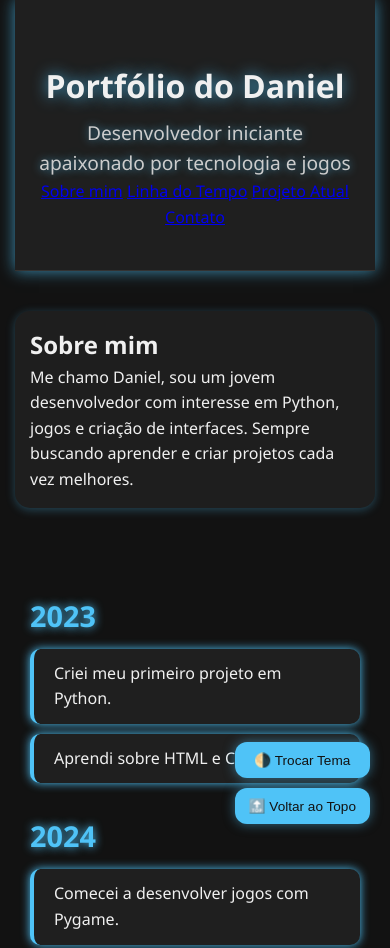
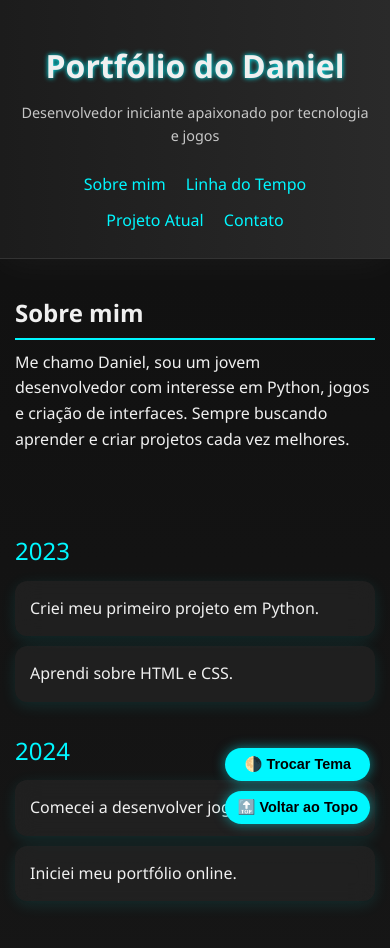
Before and after one commit to Daniel-pixel-cpu/Portfolio, a plain HTML site: page index.html in a window 390 px wide. Shown: the top 948 px of the page. Drawn offline with Linux system fonts and the light colour scheme.

Commit message:
Update style.css

```diff
--- a/style.css
+++ b/style.css
@@ -5,105 +5,124 @@
   box-sizing: border-box;
 }
 
-/* Variáveis de cores */
-:root {
-  --bg: #121212;
-  --text: #f0f0f0;
-  --accent: #4fc3f7;
-  --card: #1e1e1e;
-  --header: #1f1f1f;
+body {
+  font-family: 'Segoe UI', sans-serif;
+  background: linear-gradient(to bottom, #0f0f0f, #1a1a1a);
+  color: #f0f0f0;
+  line-height: 1.6;
+  padding-bottom: 60px;
+  transition: background 0.3s, color 0.3s;
 }
 
+/* Tema claro */
 body.light {
-  --bg: #f9f9f9;
-  --text: #121212;
-  --accent: #2196f3;
-  --card: #ffffff;
-  --header: #e0e0e0;
+  background: linear-gradient(to bottom, #ffffff, #e0e0e0);
+  color: #222;
 }
 
-/* Estilo base do corpo */
-body {
-  background-color: var(--bg);
-  color: var(--text);
-  font-family: 'Segoe UI', Tahoma, Geneva, Verdana, sans-serif;
-  margin: 0;
-  padding: 0 15px;
-  display: flex;
-  flex-direction: column;
-  align-items: center;
-  min-height: 100vh;
-  line-height: 1.6;
-  scroll-behavior: smooth;
-  transition: background-color 0.3s, color 0.3s;
+body.light .evento {
+  background: rgba(255, 255, 255, 0.6);
+  color: #000;
+  backdrop-filter: blur(10px);
+  box-shadow: 0 0 10px rgba(0,0,0,0.1);
 }
 
-/* Header */
+/* Cabeçalho com brilho e fundo escuro */
 header {
-  background-color: var(--header);
-  color: var(--text);
-  padding: 60px 20px 40px;
   text-align: center;
-  box-shadow: 0 0 15px rgba(79, 195, 247, 0.7);
+  padding: 40px 20px 20px;
+  background: linear-gradient(to right, #1c1c1c, #2a2a2a);
+  box-shadow: 0 0 40px rgba(255, 255, 255, 0.05);
   border-bottom: 1px solid #333;
-  width: 100%;
+  position: sticky;
+  top: 0;
+  z-index: 1000;
 }
 
-h1 {
-  font-size: 2.5em;
-  margin-bottom: 0.2em;
-  text-shadow: 0 0 15px #4fc3f7cc;
+header h1 {
+  font-size: 2.5rem;
+  text-shadow: 0 0 5px #00f7ff;
 }
 
 .subtitulo {
-  font-size: 1.2em;
-  color: #ccc;
-  text-shadow: 0 0 8px #4fc3f7aa;
+  margin-top: 10px;
+  font-size: 1rem;
+  opacity: 0.8;
+}
+
+/* Menu de navegação */
+.menu {
+  margin-top: 20px;
+}
+
+.menu a {
+  color: #00f7ff;
+  margin: 0 12px;
+  text-decoration: none;
+  font-weight: 500;
+  transition: 0.3s;
+}
+
+.menu a:hover {
+  color: #00ffe1;
+  text-shadow: 0 0 6px #00f7ff;
 }
 
 /* Seções */
-section {
+section, .container {
   max-width: 800px;
   margin: 40px auto;
   padding: 20px;
-  background-color: var(--card);
-  border-radius: 15px;
-  box-shadow: 0 2px 10px rgba(79, 195, 247, 0.3);
-  transition: transform 0.3s ease, box-shadow 0.3s ease;
 }
 
-section:hover {
-  transform: translateY(-5px);
-  box-shadow: 0 0 25px #4fc3f7aa;
+section h2 {
+  margin-bottom: 10px;
+  border-bottom: 2px solid #00f7ff;
+  padding-bottom: 5px;
 }
 
-/* Container timeline */
-.container {
-  max-width: 800px;
-  margin: 0 auto;
-  padding: 40px 20px;
-}
-
+/* Linha do tempo */
 .ano {
-  font-size: 1.8em;
-  font-weight: 700;
-  margin-top: 30px;
-  color: var(--accent);
-  text-shadow: 0 0 10px var(--accent);
+  font-size: 1.5rem;
+  margin: 30px 0 10px;
+  color: #00f7ff;
 }
 
 .evento {
-  background-color: var(--header);
-  padding: 12px 20px;
+  background: rgba(255, 255, 255, 0.05);
+  padding: 15px;
   margin: 10px 0;
-  border-left: 4px solid var(--accent);
-  border-radius: 10px;
-  box-shadow: 0 0 10px var(--accent);
-  transition: box-shadow 0.3s ease;
+  border-radius: 12px;
+  backdrop-filter: blur(10px);
+  box-shadow: 0 4px 15px rgba(0, 255, 255, 0.1);
+  animation: fadeInUp 0.6s ease;
 }
 
-.evento:hover {
-  box-shadow: 0 0 15px var(--accent);
+/* Animação de entrada */
+@keyframes fadeInUp {
+  from {
+    opacity: 0;
+    transform: translateY(20px);
+  }
+  to {
+    opacity: 1;
+    transform: translateY(0);
+  }
+}
+
+/* Projeto atual */
+.projeto-atual p {
+  margin-bottom: 10px;
+}
+
+/* Footer */
+footer {
+  text-align: center;
+  margin-top: 40px;
+  padding: 20px;
+  border-top: 1px solid #333;
+  font-size: 0.9rem;
+  opacity: 0.7;
 }
 
 /* Botões */
@@ -114,79 +133,47 @@ section:hover {
   display: flex;
   flex-direction: column;
   gap: 10px;
-  z-index: 1000;
 }
 
 .btn {
-  background-color: var(--accent);
-  color: var(--bg);
-  padding: 12px 16px;
+  background: #00f7ff;
+  color: #000;
   border: none;
-  border-radius: 12px;
+  padding: 10px 16px;
+  border-radius: 25px;
   cursor: pointer;
-  font-size: 0.9em;
-  transition: all 0.3s ease;
-  box-shadow: 0 0 12px rgba(79, 195, 247, 0.5);
+  font-weight: bold;
+  box-shadow: 0 0 12px #00f7ff80;
+  transition: 0.3s;
 }
 
 .btn:hover {
-  background-color: #03a9f4;
-  box-shadow: 0 0 18px #03a9f4;
+  background: #00ffe1;
+  box-shadow: 0 0 20px #00f7ff;
 }
 
-.btn:active {
-  transform: scale(0.95);
-  filter: brightness(1.2);
-}
-
-/* Rodapé */
-footer {
-  text-align: center;
-  padding: 30px 10px 15px;
-  font-size: 0.9em;
-  color: #888;
-  border-top: 1px solid #444;
-  width: 100%;
-}
-
-/* Barra de redes sociais */
-.redes-sociais {
-  margin-top: 15px;
-  text-align: center;
-}
-
-.social-icon {
-  font-size: 2.5em;
-  margin: 0 15px;
-  color: var(--accent);
-  transition: transform 0.3s ease, color 0.3s ease, text-shadow 0.3s ease;
-  cursor: pointer;
-}
-
-.social-icon:hover {
-  color: #03a9f4;
-  transform: scale(1.3);
-  text-shadow: 0 0 12px rgba(79, 195, 247, 0.8);
-}
-
-/* Responsivo */
+/* Responsividade */
 @media (max-width: 600px) {
   header h1 {
-    font-size: 2em;
+    font-size: 2rem;
   }
 
-  section,
-  .container {
+  .subtitulo {
+    font-size: 0.9rem;
+  }
+
+  .menu a {
+    display: inline-block;
+    margin: 5px 8px;
+  }
+
+  section, .container {
     padding: 15px;
+    margin: 20px auto;
   }
 
   .btn {
-    font-size: 0.85em;
-    padding: 10px 14px;
-  }
-
-  .social-icon {
-    font-size: 2em;
-    margin: 0 10px;
+    font-size: 0.9rem;
+    padding: 8px 12px;
   }
 }
```
